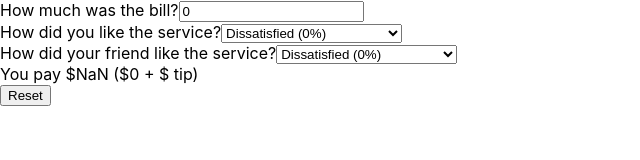
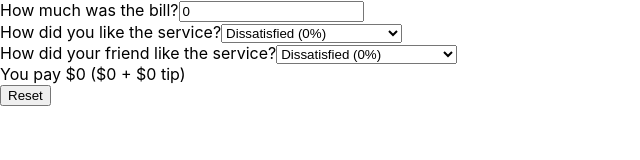
Before and after one commit to BSalemi/tip-calculator, a React (Create React App) app: page / in a window 1280 px wide. Shown: the top 160 px of the page, without its empty margins (0-640 px from the left). Built offline with nearby package versions, Linux system fonts and the light colour scheme.

Commit message:
updated the names of state and added calculated the combined tip from the two tipPercentage states

```diff
--- a/src/App.js
+++ b/src/App.js
@@ -9,11 +9,14 @@ function App() {
   const [tipPercentage1, setTipPercentage1] = useState(0);
   const [tipPercentage2, setTipPercentage2] = useState(0);
 
+  let combinedTip = (tipPercentage1 + tipPercentage2) / 2;
+
   function handleReset() {
     setPrice(0);
     setTipPercentage1(0);
     setTipPercentage2(0);
   }
+
   return (
     <div>
       <BillInput price={price} setPrice={setPrice} />
@@ -29,7 +32,7 @@ function App() {
       >
         <span>How did your friend like the service?</span>
       </SelectPercentage>
-      <Total tipPercentage={tipPercentage1} bill={price} />
+      <Total tip={combinedTip} bill={price} />
       <Reset handleReset={handleReset} />
     </div>
   );
--- a/src/SelectPercentage.js
+++ b/src/SelectPercentage.js
@@ -1,8 +1,11 @@
-function SelectPercentage({ tip, setTip, children }) {
+function SelectPercentage({ tipPercentage, setTipPercentage, children }) {
   return (
     <div>
       {children}
-      <select value={tip} onChange={(e) => setTip(Number(e.target.value))}>
+      <select
+        value={tipPercentage}
+        onChange={(e) => setTipPercentage(Number(e.target.value))}
+      >
         <option value={0}> Dissatisfied (0%)</option>
         <option value={5}> It was okay (5%)</option>
         <option value={10}> It was good (10%)</option>
```
